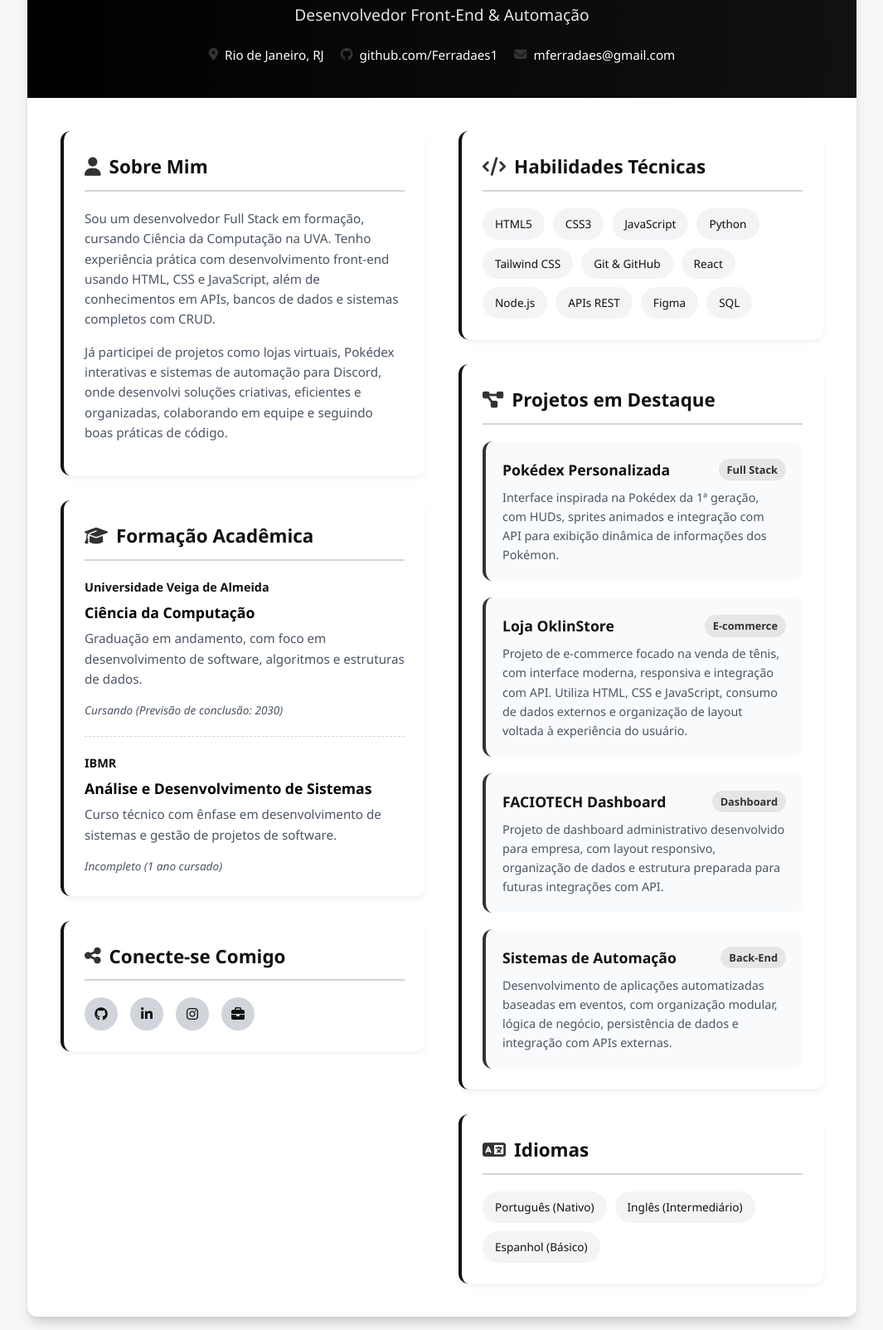
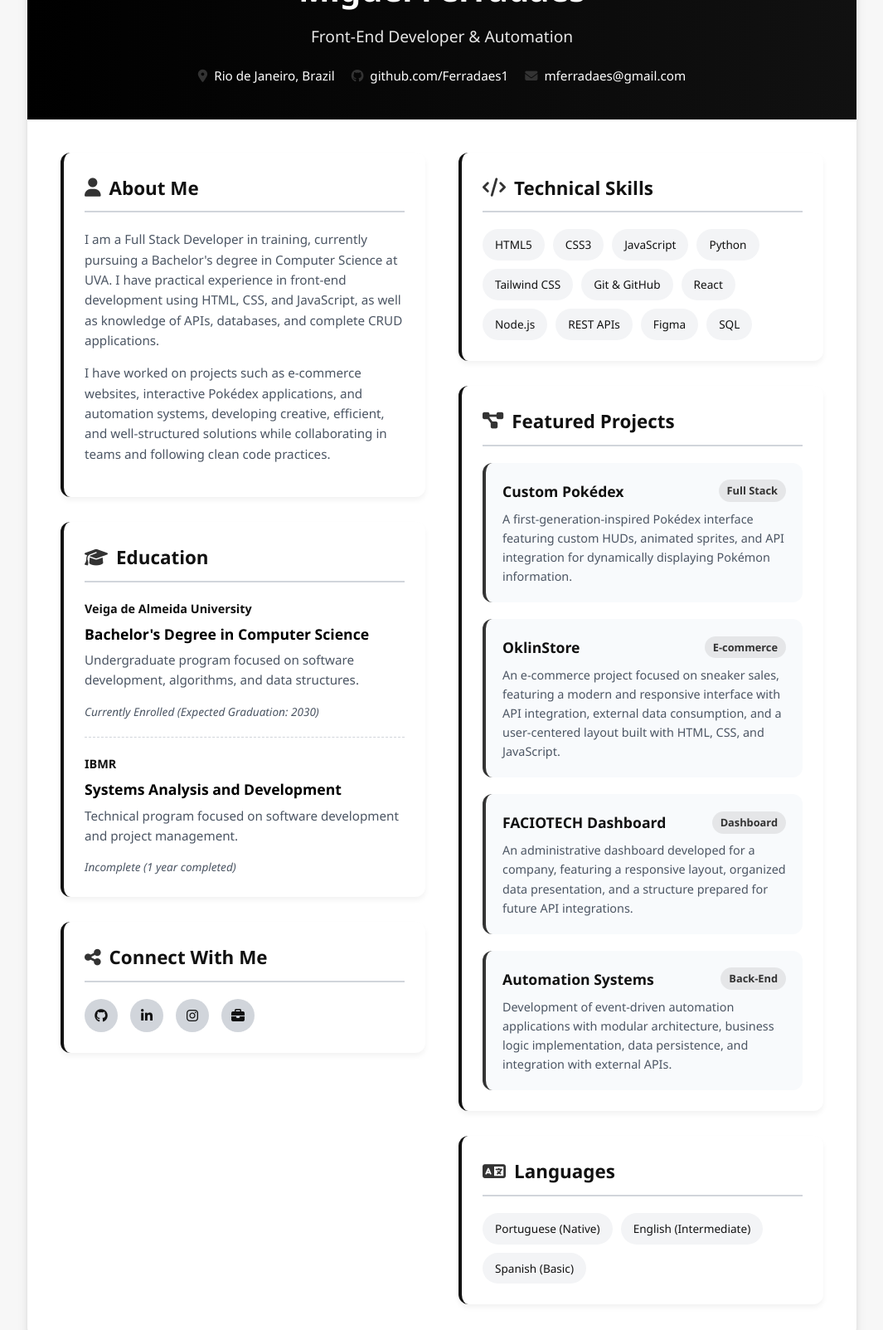
Before and after one commit to Ferradaes1/Portfolio-Miguel, a plain HTML site: page index.html in a window 1280 px wide. Shown: the part 151-1754 px from the top of the page at 83% size, without its empty margins (107-1172 px from the left). Drawn offline with Linux system fonts and the light colour scheme.

Commit message:
Update index.html

````diff
--- a/index.html
+++ b/index.html
@@ -1,8 +1,9 @@
+```html
 <!DOCTYPE html>
-<html lang="pt-BR">
+<html lang="en">
 <head>
   <meta charset="UTF-8">
-  <title>Miguel Ferradaes - Portfólio</title>
+  <title>Miguel Ferradaes - Portfolio</title>
   <meta name="viewport" content="width=device-width, initial-scale=1.0">
   <link rel="stylesheet" href="https://cdnjs.cloudflare.com/ajax/libs/font-awesome/6.4.0/css/all.min.css">
   <link rel="stylesheet" href="style.css">
@@ -11,17 +12,17 @@
 
 <div class="container">
 
-  <!-- Cabeçalho com banner -->
+  <!-- Header -->
   <header class="header">
 
     <div class="header-content">
       <h1>Miguel Ferradaes</h1>
-      <div class="subtitle">Desenvolvedor Front-End & Automação</div>
+      <div class="subtitle">Front-End Developer & Automation</div>
 
       <div class="contact-info">
         <div class="contact-item">
           <i class="fas fa-map-marker-alt"></i>
-          <span>Rio de Janeiro, RJ</span>
+          <span>Rio de Janeiro, Brazil</span>
         </div>
         <div class="contact-item">
           <i class="fab fa-github"></i>
@@ -31,51 +32,57 @@
           <i class="fas fa-envelope"></i>
           <span>mferradaes@gmail.com</span>
         </div>
-
-
       </div>
     </div>
   </header>
 
-  <!-- Conteúdo principal -->
+  <!-- Main Content -->
   <main class="content">
 
-    <!-- Coluna esquerda -->
+    <!-- Left Column -->
     <div class="left-column">
 
-      <!-- Sobre mim -->
+      <!-- About -->
       <section class="section-card">
-        <h2><i class="fas fa-user"></i> Sobre Mim</h2>
+        <h2><i class="fas fa-user"></i> About Me</h2>
         <p>
-          Sou um desenvolvedor Full Stack em formação, cursando Ciência da Computação na UVA. Tenho experiência prática com desenvolvimento front-end usando HTML, CSS e JavaScript, além de conhecimentos em APIs, bancos de dados e sistemas completos com CRUD.
+          I am a Full Stack Developer in training, currently pursuing a Bachelor's degree in Computer Science at UVA. I have practical experience in front-end development using HTML, CSS, and JavaScript, as well as knowledge of APIs, databases, and complete CRUD applications.
         </p>
         <p>
-          Já participei de projetos como lojas virtuais, Pokédex interativas e sistemas de automação para Discord, onde desenvolvi soluções criativas, eficientes e organizadas, colaborando em equipe e seguindo boas práticas de código.
+          I have worked on projects such as e-commerce websites, interactive Pokédex applications, and automation systems, developing creative, efficient, and well-structured solutions while collaborating in teams and following clean code practices.
         </p>
       </section>
 
-      <!-- Formação acadêmica -->
+      <!-- Education -->
       <section class="section-card">
-        <h2><i class="fas fa-graduation-cap"></i> Formação Acadêmica</h2>
+        <h2><i class="fas fa-graduation-cap"></i> Education</h2>
 
         <div class="education-item">
-          <div class="institution">Universidade Veiga de Almeida</div>
-          <h3>Ciência da Computação</h3>
-          <p>Graduação em andamento, com foco em desenvolvimento de software, algoritmos e estruturas de dados.</p>
-          <div class="period">Cursando (Previsão de conclusão: 2030)</div>
+          <div class="institution">Veiga de Almeida University</div>
+          <h3>Bachelor's Degree in Computer Science</h3>
+          <p>
+            Undergraduate program focused on software development, algorithms, and data structures.
+          </p>
+          <div class="period">
+            Currently Enrolled (Expected Graduation: 2030)
+          </div>
         </div>
 
         <div class="education-item">
           <div class="institution">IBMR</div>
-          <h3>Análise e Desenvolvimento de Sistemas</h3>
-          <p>Curso técnico com ênfase em desenvolvimento de sistemas e gestão de projetos de software.</p>
-          <div class="period">Incompleto (1 ano cursado)</div>
+          <h3>Systems Analysis and Development</h3>
+          <p>
+            Technical program focused on software development and project management.
+          </p>
+          <div class="period">
+            Incomplete (1 year completed)
+          </div>
         </div>
       </section>
 
-      <!-- Redes sociais -->
+      <!-- Social Links -->
       <section class="section-card">
-        <h2><i class="fas fa-share-alt"></i> Conecte-se Comigo</h2>
+        <h2><i class="fas fa-share-alt"></i> Connect With Me</h2>
         <div class="social-links">
           <a href="https://github.com/Ferradaes1" class="social-link" title="GitHub">
             <i class="fab fa-github"></i>
@@ -86,19 +93,19 @@
           <a href="#" class="social-link" title="Instagram">
             <i class="fab fa-instagram"></i>
           </a>
-          <a href="#" class="social-link" title="Portfólio">
+          <a href="#" class="social-link" title="Portfolio">
             <i class="fas fa-briefcase"></i>
           </a>
         </div>
       </section>
     </div>
 
-    <!-- Coluna direita -->
+    <!-- Right Column -->
     <div class="right-column">
 
-      <!-- Habilidades técnicas -->
+      <!-- Technical Skills -->
       <section class="section-card">
-        <h2><i class="fas fa-code"></i> Habilidades Técnicas</h2>
+        <h2><i class="fas fa-code"></i> Technical Skills</h2>
         <div class="skills">
           <span class="skill">HTML5</span>
           <span class="skill">CSS3</span>
@@ -108,59 +115,68 @@
           <span class="skill">Git & GitHub</span>
           <span class="skill">React</span>
           <span class="skill">Node.js</span>
-          <span class="skill">APIs REST</span>
+          <span class="skill">REST APIs</span>
           <span class="skill">Figma</span>
           <span class="skill">SQL</span>
-
         </div>
       </section>
 
-      <!-- Projetos em destaque -->
+      <!-- Featured Projects -->
       <section class="section-card">
-        <h2><i class="fas fa-project-diagram"></i> Projetos em Destaque</h2>
+        <h2><i class="fas fa-project-diagram"></i> Featured Projects</h2>
 
         <div class="project-list">
           <div class="project-item">
-            <h3>Pokédex Personalizada <span>Full Stack</span></h3>
-            <p>Interface inspirada na Pokédex da 1ª geração, com HUDs, sprites animados e integração com API para exibição dinâmica de informações dos Pokémon.</p>
+            <h3>Custom Pokédex <span>Full Stack</span></h3>
+            <p>
+              A first-generation-inspired Pokédex interface featuring custom HUDs, animated sprites, and API integration for dynamically displaying Pokémon information.
+            </p>
           </div>
 
           <div class="project-item">
-            <h3>Loja OklinStore <span>E-commerce</span></h3>
-            <p>Projeto de e-commerce focado na venda de tênis, com interface moderna, responsiva e integração com API. Utiliza HTML, CSS e JavaScript, consumo de dados externos e organização de layout voltada à experiência do usuário.</p>
+            <h3>OklinStore <span>E-commerce</span></h3>
+            <p>
+              An e-commerce project focused on sneaker sales, featuring a modern and responsive interface with API integration, external data consumption, and a user-centered layout built with HTML, CSS, and JavaScript.
+            </p>
           </div>
 
           <div class="project-item">
             <h3>FACIOTECH Dashboard <span>Dashboard</span></h3>
-            <p>Projeto de dashboard administrativo desenvolvido para empresa, com layout responsivo, organização de dados e estrutura preparada para futuras integrações com API.</p>
+            <p>
+              An administrative dashboard developed for a company, featuring a responsive layout, organized data presentation, and a structure prepared for future API integrations.
+            </p>
           </div>
 
           <div class="project-item">
-            <h3>Sistemas de Automação <span>Back-End</span></h3>
-            <p>Desenvolvimento de aplicações automatizadas baseadas em eventos, com organização modular, lógica de negócio, persistência de dados e integração com APIs externas.</p>
+            <h3>Automation Systems <span>Back-End</span></h3>
+            <p>
+              Development of event-driven automation applications with modular architecture, business logic implementation, data persistence, and integration with external APIs.
+            </p>
           </div>
         </div>
       </section>
 
-      <!-- Idiomas -->
+      <!-- Languages -->
       <section class="section-card">
-        <h2><i class="fas fa-language"></i> Idiomas</h2>
+        <h2><i class="fas fa-language"></i> Languages</h2>
         <div class="skills">
-          <span class="skill">Português (Nativo)</span>
-          <span class="skill">Inglês (Intermediário)</span>
-          <span class="skill">Espanhol (Básico)</span>
+          <span class="skill">Portuguese (Native)</span>
+          <span class="skill">English (Intermediate)</span>
+          <span class="skill">Spanish (Basic)</span>
         </div>
       </section>
+
     </div>
   </main>
 
 </div>
 
 <script>
-  // Adicionar interatividade aos elementos
+  // Add interactivity
   document.addEventListener('DOMContentLoaded', function() {
-    // Adicionar efeito de clique nos projetos
+
     const projectItems = document.querySelectorAll('.project-item');
+
     projectItems.forEach(item => {
       item.addEventListener('click', function() {
         this.style.transform = 'scale(0.98)';
@@ -170,16 +186,18 @@
       });
     });
 
-    // Adicionar ano atual à formação (simulação)
     const currentYear = new Date().getFullYear();
     const yearElements = document.querySelectorAll('.period');
+
     yearElements.forEach(el => {
       if (el.textContent.includes('2025')) {
         el.textContent = el.textContent.replace('2025', currentYear + 1);
       }
     });
+
   });
 </script>
 
 </body>
 </html>
+```
````
